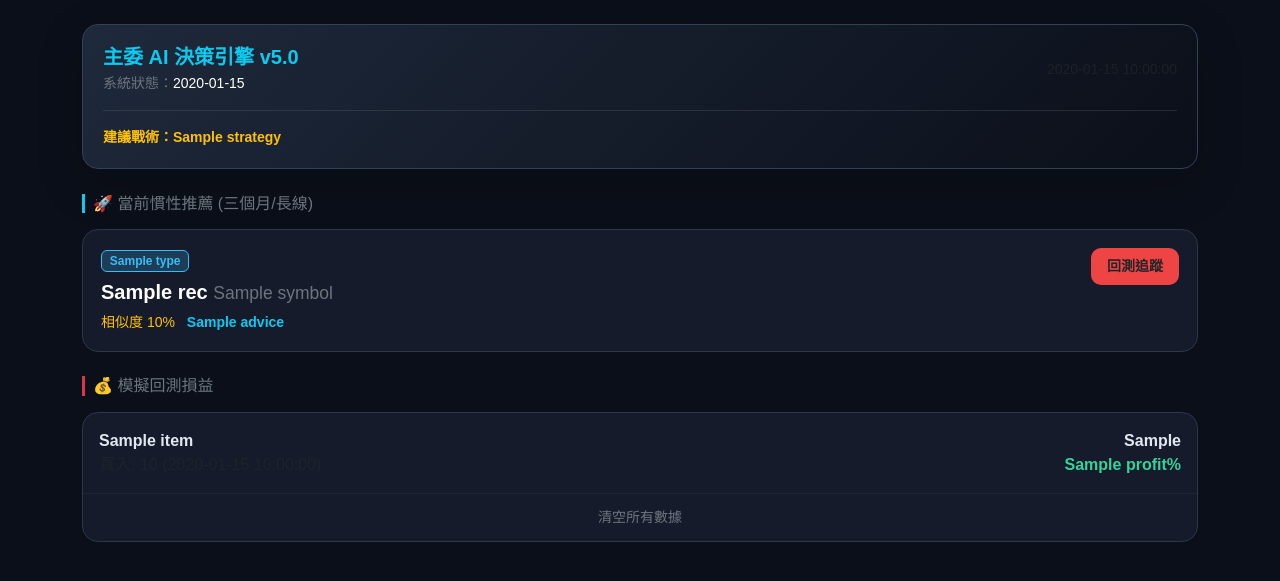
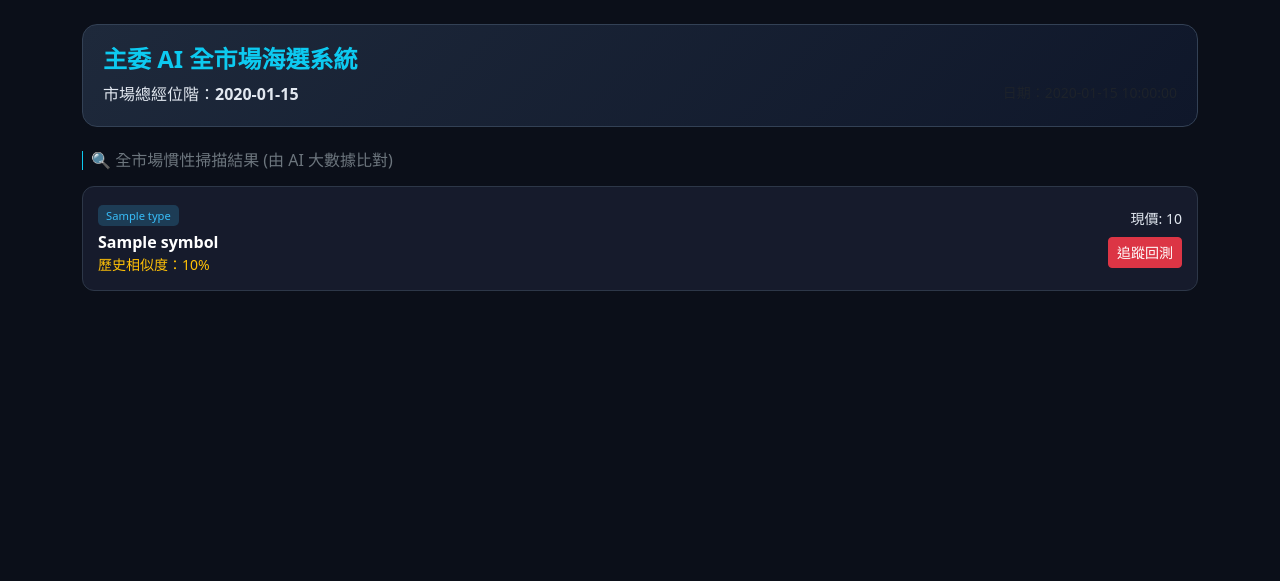
Before and after one commit to dannykao0715-code/stock-ai, a Flask app: template templates/index.html in a window 1280 px wide. Shown: the top 581 px of the page. Run offline with Flask 3, Linux system fonts and the light colour scheme; the template is opened without the code that fills it: most values are stand-ins (such as "Sample title", 1, 10 or a date in 2020).

Commit message:
Update index.html

```diff
--- a/templates/index.html
+++ b/templates/index.html
@@ -2,75 +2,42 @@
 <html lang="zh-TW">
 <head>
     <meta charset="UTF-8">
-    <meta name="viewport" content="width=device-width, initial-scale=1.0, maximum-scale=1.0, user-scalable=no">
-    <title>AI 投資決策系統</title>
+    <meta name="viewport" content="width=device-width, initial-scale=1.0">
+    <title>AI 全市場監測決策系統</title>
     <link href="https://cdn.jsdelivr.net/npm/bootstrap@5.3.0/dist/css/bootstrap.min.css" rel="stylesheet">
     <style>
-        :root { --bg: #0b0f19; --card: #161b2c; --accent: #38bdf8; }
-        body { background-color: var(--bg); color: #e2e8f0; font-family: 'PingFang TC', sans-serif; }
-        .dashboard-header { background: linear-gradient(135deg, #1e293b, #0b0f19); border: 1px solid #334155; border-radius: 16px; padding: 20px; margin-bottom: 25px; }
-        .stk-card { background-color: var(--card); border-radius: 16px; border: 1px solid #2d3748; padding: 18px; margin-bottom: 15px; transition: transform 0.2s; }
-        .stk-card:active { transform: scale(0.98); }
-        .btn-track { background: #ef4444; border: none; font-weight: bold; border-radius: 10px; }
-        .badge-type { background: rgba(56, 189, 248, 0.2); color: var(--accent); border: 1px solid var(--accent); }
+        body { background-color: #0b0f19; color: #e2e8f0; }
+        .header-box { background: linear-gradient(135deg, #1e293b, #0f172a); border-radius: 15px; padding: 20px; border: 1px solid #334155; }
+        .stk-card { background: #161b2c; border: 1px solid #2d3748; border-radius: 12px; margin-bottom: 10px; padding: 15px; }
+        .type-badge { font-size: 0.7rem; padding: 3px 8px; border-radius: 5px; background: rgba(56, 189, 248, 0.2); color: #38bdf8; }
         .profit-pos { color: #fb7185; } .profit-neg { color: #34d399; }
     </style>
 </head>
 <body>
 <div class="container py-4">
-    <div class="dashboard-header shadow-lg">
-        <div class="row align-items-center">
-            <div class="col-8">
-                <h5 class="fw-bold text-info mb-1">主委 AI 決策引擎 v5.0</h5>
-                <div class="small text-secondary">系統狀態：<span class="text-white">{{ sentiment }}</span></div>
-            </div>
-            <div class="col-4 text-end small text-muted">{{ now }}</div>
+    <div class="header-box mb-4">
+        <h4 class="fw-bold text-info">主委 AI 全市場海選系統</h4>
+        <div class="d-flex justify-content-between">
+            <span>市場總經位階：<strong>{{ sentiment }}</strong></span>
+            <span class="text-muted small">日期：{{ now }}</span>
         </div>
-        <hr class="my-3 border-secondary">
-        <div class="small fw-bold text-warning">建議戰術：{{ strategy }}</div>
     </div>
 
-    <h6 class="mb-3 text-secondary border-start border-info ps-2 border-3">🚀 當前慣性推薦 (三個月/長線)</h6>
+    <h6 class="text-secondary border-start border-info ps-2 mb-3">🔍 全市場慣性掃描結果 (由 AI 大數據比對)</h6>
     {% for rec in recs %}
-    <div class="stk-card">
-        <div class="d-flex justify-content-between align-items-start">
-            <div>
-                <span class="badge badge-type mb-2">{{ rec.type }}</span>
-                <div class="h5 fw-bold mb-0 text-white">{{ rec.name }} <small class="text-secondary fw-normal">{{ rec.symbol }}</small></div>
-                <div class="mt-2 small">
-                    <span class="text-warning">相似度 {{ rec.score }}%</span>
-                    <span class="ms-2 text-info fw-bold">{{ rec.advice }}</span>
-                </div>
-            </div>
-            <a href="/add/{{ rec.symbol }}/{{ rec.name }}" class="btn btn-track btn-sm px-3 py-2">回測追蹤</a>
+    <div class="stk-card d-flex justify-content-between align-items-center">
+        <div>
+            <span class="type-badge">{{ rec.type }}</span>
+            <div class="fw-bold mt-1 text-white">{{ rec.symbol }}</div>
+            <div class="small text-warning">歷史相似度：{{ rec.score }}%</div>
+        </div>
+        <div class="text-end">
+            <div class="small">現價: {{ rec.price }}</div>
+            <a href="/add/{{ rec.symbol }}/海選" class="btn btn-sm btn-danger mt-2">追蹤回測</a>
         </div>
     </div>
-    {% else %}
-    <div class="text-center py-5 text-muted">目前環境下無高度符合慣性標的，建議保留現金。</div>
     {% endfor %}
 
-    <div class="mt-4">
-        <h6 class="text-secondary mb-3 border-start border-danger ps-2 border-3">💰 模擬回測損益</h6>
-        <div class="stk-card p-0">
-            {% for item in tracked %}
-            <div class="d-flex justify-content-between align-items-center p-3 border-bottom border-secondary border-opacity-10">
-                <div>
-                    <div class="fw-bold">{{ item.name }}</div>
-                    <div class="extra-small text-muted">買入: {{ item.buy_price }} ({{ item.date }})</div>
-                </div>
-                <div class="text-end">
-                    <div class="fw-bold">{{ item.curr_p }}</div>
-                    <div class="fw-bold {{ 'profit-pos' if item.profit > 0 else 'profit-neg' }}">
-                        {{ '+' if item.profit > 0 }}{{ item.profit }}%
-                    </div>
-                </div>
-            </div>
-            {% endfor %}
-            <div class="p-2 text-center">
-                <a href="/clear" class="btn btn-sm btn-link text-secondary text-decoration-none">清空所有數據</a>
-            </div>
-        </div>
     </div>
-</div>
 </body>
 </html>
```
